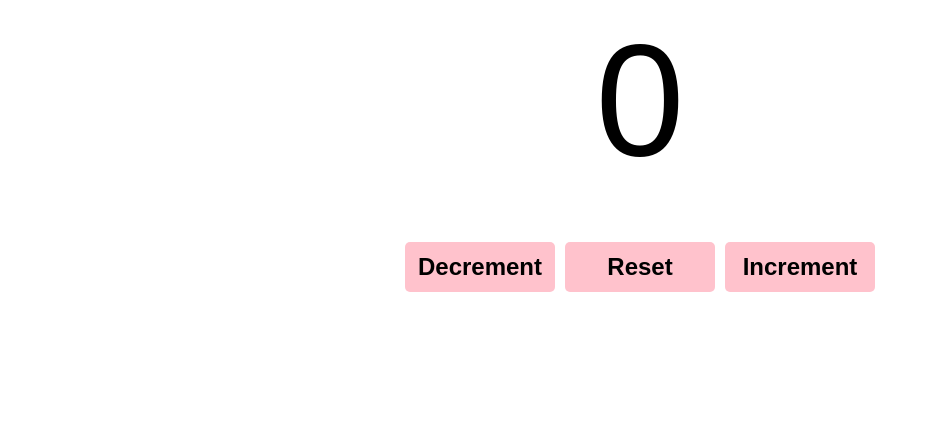
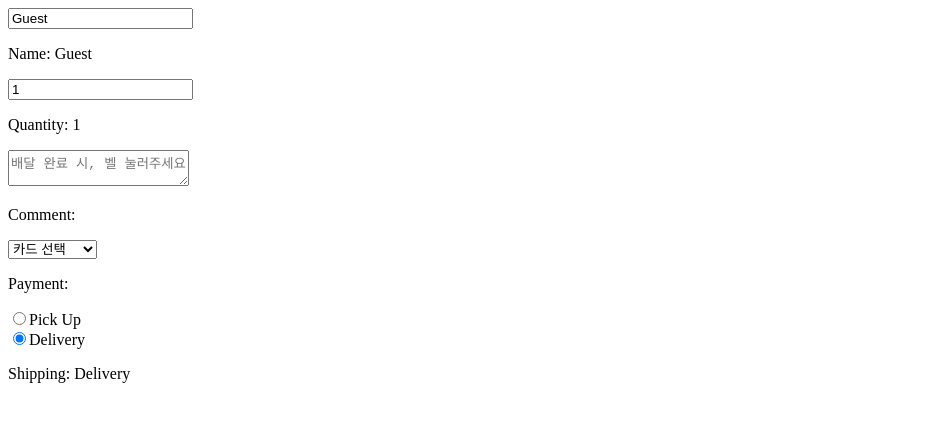
Before and after one commit to mulddang2/React-tutorial, a React (Vite) app: page / in a window 1280 px wide. Shown: the top 422 px of the page, without its empty margins (0-930 px from the left). Built offline with nearby package versions, Linux system fonts and the light colour scheme.

Commit message:
study: Learn the React onChange event handler 🚦
#8

```diff
--- a/src/App.jsx
+++ b/src/App.jsx
@@ -1,9 +1,9 @@
-import Counter from "./Counter";
+import MyComponent from './MyComponent';
 
 function App() {
   return (
     <>
-      <Counter />
+      <MyComponent />
     </>
   );
 }
--- a/src/MyComponent.tsx
+++ b/src/MyComponent.tsx
@@ -2,30 +2,74 @@
 
 function MyComponent() {
   const [name, setName] = useState('Guest');
-  const [age, setAge] = useState(0);
-  const [isEmployed, setIsEmployed] = useState(false);
+  const [quantity, setQuantity] = useState(1);
+  const [comment, setComment] = useState('');
+  const [payment, setPayment] = useState('');
+  const [shipping, setShipping] = useState('Delivery');
 
-  const updateName = () => {
-    setName('SpongeBob');
-  };
+  function handleNameChange(event) {
+    setName(event.target.value);
+  }
 
-  const incrementAge = () => {
-    setAge(age + 1);
-  };
+  function handleQuantityChange(event) {
+    setQuantity(event.target.value);
+  }
 
-  const toggleEmployedStatus = () => {
-    setIsEmployed(!isEmployed);
-  };
+  function handleCommentChange(event) {
+    setComment(event.target.value);
+  }
+
+  function handlePaymentChange(event) {
+    setPayment(event.target.value);
+  }
+
+  function handleShippingChange(event) {
+    setShipping(event.target.value);
+  }
+
   return (
     <div>
+      <input value={name} onChange={handleNameChange} />
       <p>Name: {name}</p>
-      <button onClick={updateName}>Set Name</button>
 
-      <p>Age: {age}</p>
-      <button onClick={incrementAge}>IncrementAge</button>
+      <input value={quantity} onChange={handleQuantityChange} type='number' />
+      <p>Quantity: {quantity}</p>
 
-      <p>Is employed: {isEmployed ? 'Yes' : 'No'}</p>
-      <button onClick={toggleEmployedStatus}>Toggle Status</button>
+      <textarea
+        value={comment}
+        onChange={handleCommentChange}
+        placeholder='배달 완료 시, 벨 눌러주세요'
+      />
+      <p>Comment: {comment}</p>
+
+      <select value={payment} onChange={handlePaymentChange}>
+        <option value=''>카드 선택</option>
+        <option value='Visa'>Visa</option>
+        <option value='Mastercard'>Mastercard</option>
+        <option value='GiftCard'>GiftCard</option>
+      </select>
+      <p>Payment: {payment}</p>
+
+      <label>
+        <input
+          type='radio'
+          value='Pick Up'
+          checked={shipping === 'Pick Up'}
+          onChange={handleShippingChange}
+        />
+        Pick Up
+      </label><br />
+
+      <label>
+        <input
+          type='radio'
+          value='Delivery'
+          checked={shipping === 'Delivery'}
+          onChange={handleShippingChange}
+        />
+        Delivery
+      </label>
+      <p>Shipping: {shipping}</p>
     </div>
   );
 }
```
